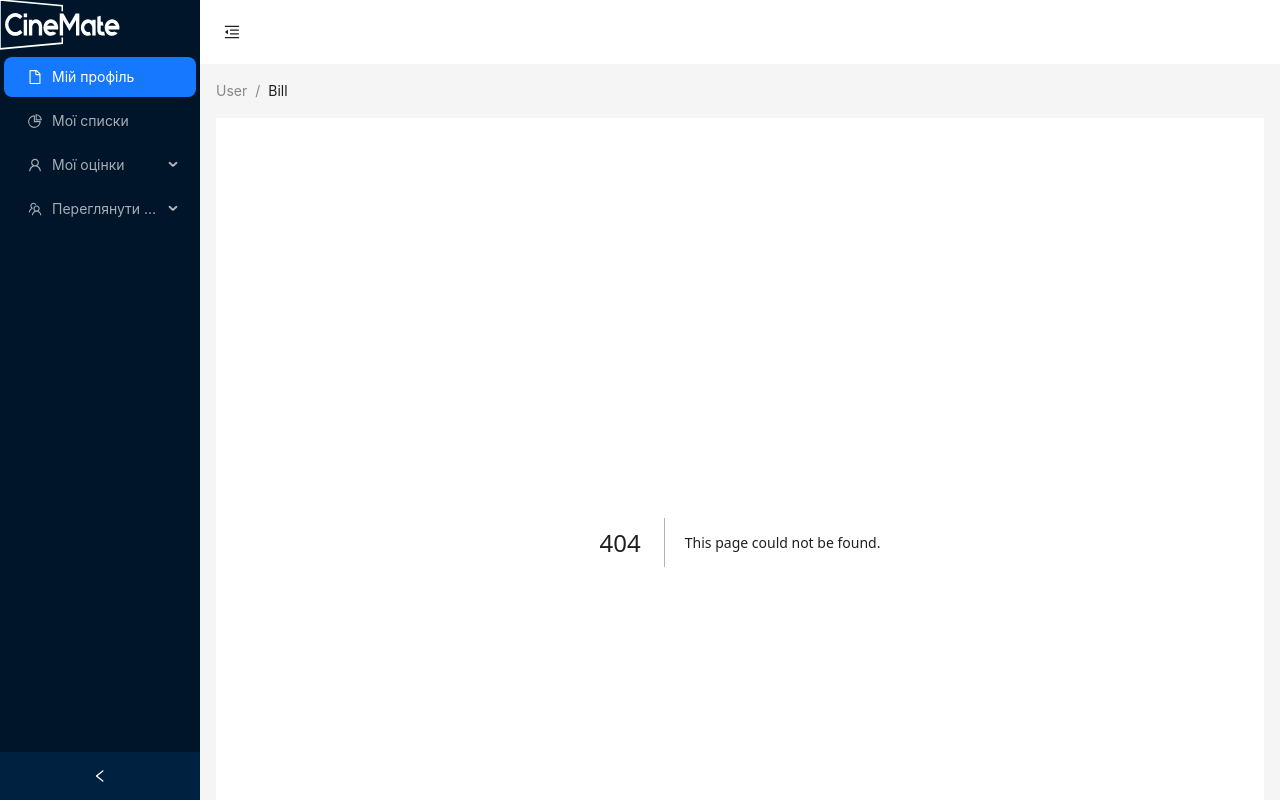
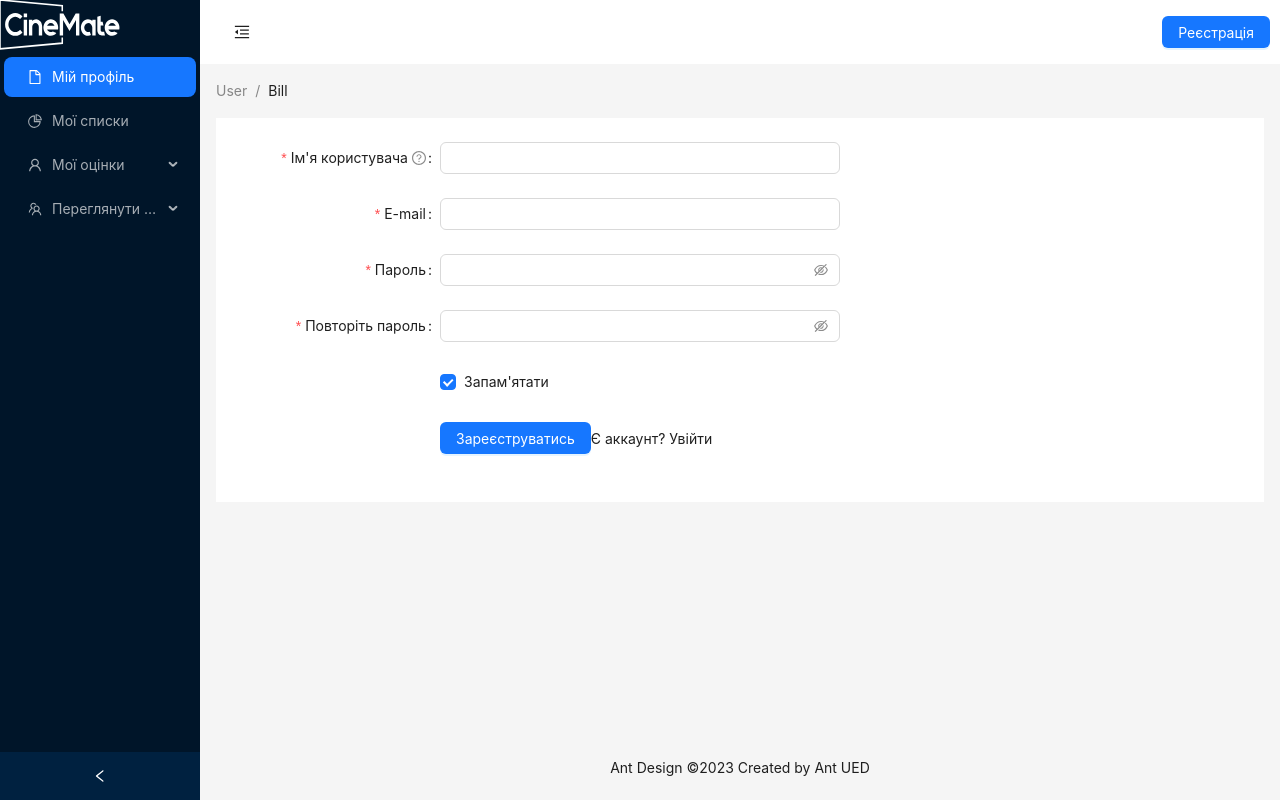
Before and after one commit to Lensom/CineMate, a Next.js app: page /registration in a window 1280 px wide. Before the commit this address had no page. Shown: the top 800 px of the page. Built offline with nearby package versions, Linux system fonts and the light colour scheme.

Commit message:
create: login and registration pages, login and reg slices

```diff
--- a/package.json
+++ b/package.json
@@ -23,6 +23,7 @@
     "react-dom": "18.2.0",
     "react-redux": "^8.0.5",
     "redux-saga": "^1.2.3",
+    "sass": "^1.62.1",
     "typescript": "5.0.4"
   },
   "devDependencies": {
--- /dev/null
+++ b/src/app/registration/page.tsx
@@ -0,0 +1,15 @@
+"use client";
+
+import RegistrationForm from "../../components/Forms/Registration/Registration";
+
+// import styles from "./login.module.scss";
+
+const Registration = () => {
+  return (
+    <section>
+      <RegistrationForm />
+    </section>
+  );
+};
+
+export default Registration;
--- /dev/null
+++ b/src/components/Forms/Registration/Registration.tsx
@@ -0,0 +1,98 @@
+import Link from "next/link";
+import { Button, Checkbox, Form, Input } from "antd";
+
+const Registration: React.FC = () => {
+  const onFinish = (values: any) => {
+    console.log("Success:", values);
+  };
+
+  const onFinishFailed = (errorInfo: any) => {
+    console.log("Failed:", errorInfo);
+  };
+
+  return (
+    <Form
+      name="basic"
+      labelCol={{ span: 8 }}
+      wrapperCol={{ span: 16 }}
+      style={{ maxWidth: 600 }}
+      initialValues={{ remember: true }}
+      onFinish={onFinish}
+      onFinishFailed={onFinishFailed}
+      autoComplete="off"
+    >
+      <Form.Item
+        label="Ім'я користувача"
+        name="username"
+        tooltip="Як ви хочете, щоб інші Вас називали?"
+        rules={[{ required: true, message: "Введіть ім'я користувача" }]}
+      >
+        <Input />
+      </Form.Item>
+
+      <Form.Item
+        label="E-mail"
+        name="username"
+        rules={[{ required: true, message: "Введіть Ваш e-mail" }]}
+      >
+        <Input />
+      </Form.Item>
+
+      <Form.Item
+        name="password"
+        label="Пароль"
+        rules={[
+          {
+            required: true,
+            message: "Please input your password!",
+          },
+        ]}
+        hasFeedback
+      >
+        <Input.Password />
+      </Form.Item>
+
+      <Form.Item
+        name="confirm"
+        label="Повторіть пароль"
+        dependencies={["password"]}
+        hasFeedback
+        rules={[
+          {
+            required: true,
+            message: "Please confirm your password!",
+          },
+          ({ getFieldValue }) => ({
+            validator(_, value) {
+              if (!value || getFieldValue("password") === value) {
+                return Promise.resolve();
+              }
+              return Promise.reject(
+                new Error("The two passwords that you entered do not match!")
+              );
+            },
+          }),
+        ]}
+      >
+        <Input.Password />
+      </Form.Item>
+
+      <Form.Item
+        name="remember"
+        valuePropName="checked"
+        wrapperCol={{ offset: 8, span: 16 }}
+      >
+        <Checkbox>Запам&apos;ятати</Checkbox>
+      </Form.Item>
+
+      <Form.Item wrapperCol={{ offset: 8, span: 16 }}>
+        <Button type="primary" htmlType="submit">
+          Зареєструватись
+        </Button>
+        Є аккаунт? <Link href="/login">Увійти</Link>
+      </Form.Item>
+    </Form>
+  );
+};
+
+export default Registration;
--- a/src/components/Template/Template.tsx
+++ b/src/components/Template/Template.tsx
@@ -80,7 +80,15 @@ const Template = ({ children }: { children: React.ReactNode }) => {
         />
       </Sider>
       <Layout className="site-layout">
-        <Header style={{ padding: 0, background: colorBgContainer }}>
+        <Header
+          style={{
+            padding: 10,
+            background: colorBgContainer,
+            display: "flex",
+            justifyContent: "space-between",
+            alignItems: "center",
+          }}
+        >
           <Button
             type="text"
             icon={collapsed ? <MenuUnfoldOutlined /> : <MenuFoldOutlined />}
@@ -91,6 +99,9 @@ const Template = ({ children }: { children: React.ReactNode }) => {
               height: 64,
             }}
           />
+          <Button type="primary">
+            <Link href="/login">Реєстрація</Link>
+          </Button>
         </Header>
         <Content style={{ margin: "0 16px" }}>
           <Breadcrumb style={{ margin: "16px 0" }}>
```
Also changed, not shown: src/app/Redux/Features/auth/authSlide.ts (added, +58 -0 lines), src/app/Redux/Features/auth/saga.ts (added, +46 -0 lines), src/app/login/page.tsx (added, +15 -0 lines), src/components/Forms/Login/Login.tsx (added, +58 -0 lines), src/app/login/login.scss (added), src/app/registration/registration.scss (added), 1 other file (tests, documents, lock files or other folders).
